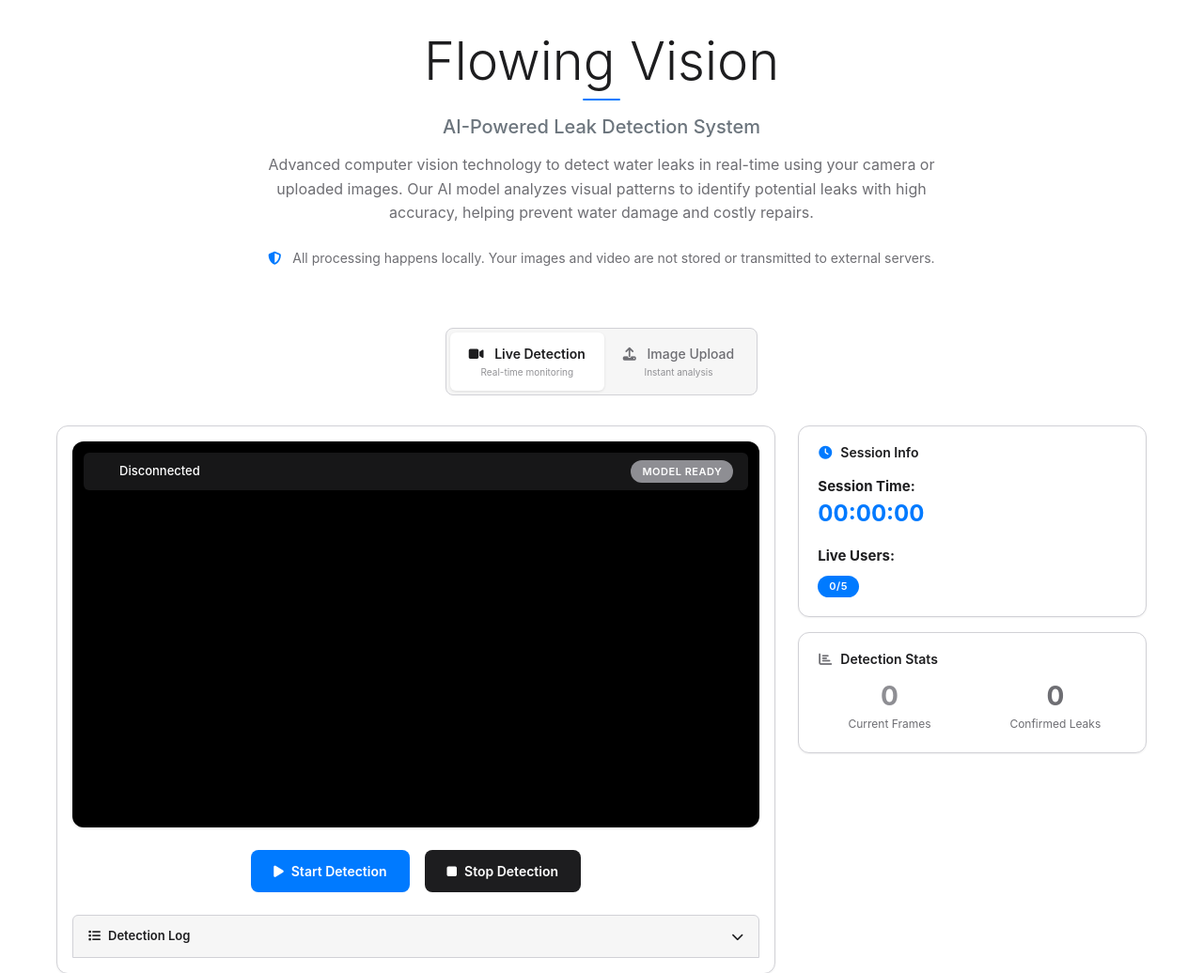
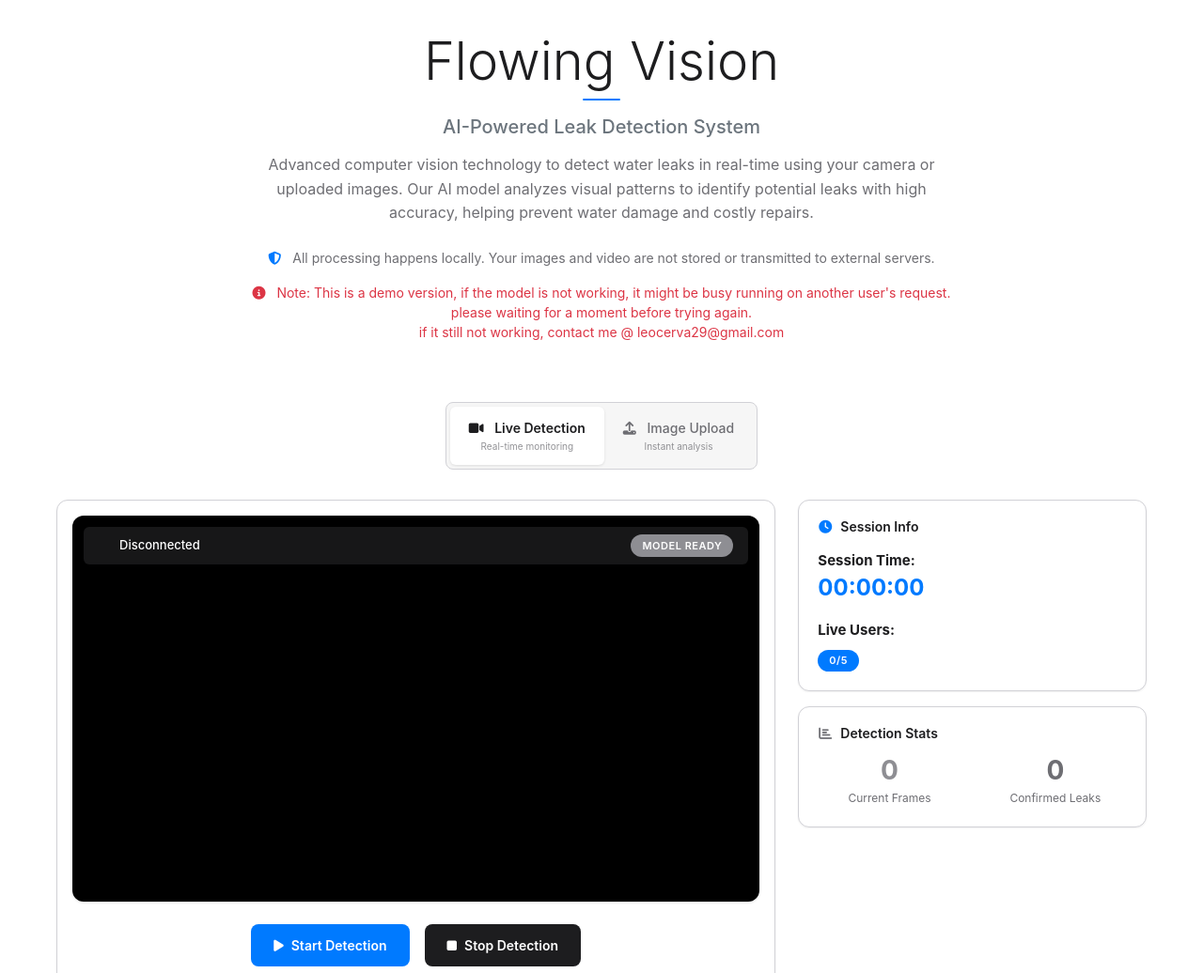
Before and after one commit to LeonardoCerv/flowing-vision, a Flask app: page / in a window 1280 px wide. Shown: the top 1036 px of the page at 94% size. Run offline with Flask 3, Linux system fonts and the light colour scheme; some libraries are stand-ins or nearby versions.

Commit message:
[fix] model threads

```diff
--- a/app.py
+++ b/app.py
@@ -24,6 +24,9 @@ load_dotenv()
 CONFIDENCE_THRESHOLD = float(os.getenv('CONFIDENCE_THRESHOLD', '0.1'))  # Adjustable confidence threshold for leak detection
 
 app = Flask(__name__)
+
+# Lock for serializing model inference
+model_infer_lock = threading.Lock()
 app.config['SECRET_KEY'] = os.getenv('SECRET_KEY', 'your-secret-key-here')
 app.config['UPLOAD_FOLDER'] = 'uploads'
 app.config['MAX_CONTENT_LENGTH'] = 16 * 1024 * 1024  # 16MB max file size
@@ -129,8 +132,9 @@ def process_frame(frame_data, session_id):
         frame_resized = cv2.resize(frame, (640, 640))
         input_data = np.expand_dims(frame_resized.transpose(2, 0, 1), axis=0).astype(np.float32) / 255.0
 
-        # Model inference
-        results = compiled_model([input_data])[compiled_model.output(0)]
+        # Model inference (thread-safe)
+        with model_infer_lock:
+            results = compiled_model([input_data])[compiled_model.output(0)]
 
         detections = []
 
@@ -243,8 +247,9 @@ def process_static_image(image_path):
         frame_resized = cv2.resize(frame, (640, 640))
         input_data = np.expand_dims(frame_resized.transpose(2, 0, 1), axis=0).astype(np.float32) / 255.0
 
-        # Model inference
-        results = compiled_model([input_data])[compiled_model.output(0)]
+        # Model inference (thread-safe)
+        with model_infer_lock:
+            results = compiled_model([input_data])[compiled_model.output(0)]
 
         detections = []
 
--- a/templates/index.html
+++ b/templates/index.html
@@ -719,6 +719,12 @@
                         <i class="fas fa-shield-alt text-primary me-2"></i>
                         All processing happens locally. Your images and video are not stored or transmitted to external servers.
                     </p>
+                    <p class="text-danger" style="font-size: 14px;">
+                        <i class="fas fa-info-circle text-danger me-2"></i>
+                        Note: This is a demo version, if the model is not working, it might be busy running on another user's request. please waiting for a moment before trying again.
+                        <br>
+                        if it still not working, contact me @ leocerva29@gmail.com
+                    </p>
                 </div>
             </div>
         </div>
```
